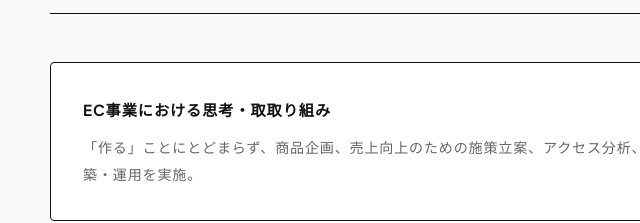
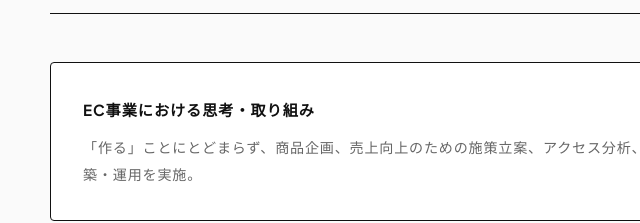
Before and after one commit to hikaru-79/portfolio, a plain HTML site: page index.html in a window 1280 px wide. Shown: the part 2459-2682 px from the top of the page, 52-692 px from the left. Drawn offline with Linux system fonts and the light colour scheme.

Commit message:
Update index.html

```diff
--- a/index.html
+++ b/index.html
@@ -849,7 +849,7 @@
       </div>
 
       <div class="strategy-box">
-        <h4>EC事業における思考・取取り組み</h4>
+        <h4>EC事業における思考・取り組み</h4>
         <p>「作る」ことにとどまらず、商品企画、売上向上のための施策立案、アクセス分析、運用改善までを一気通貫で担当。マーケティング視点を持った構築・運用を実施。</p>
       </div>
 
```
